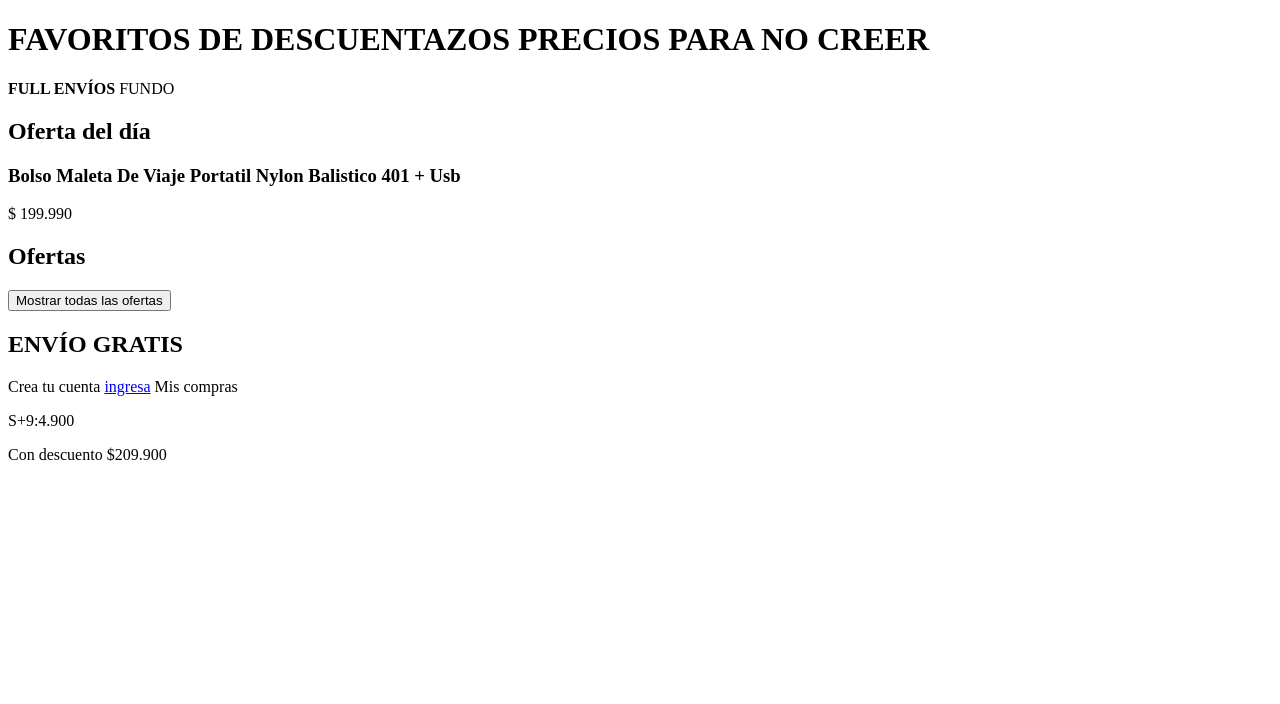
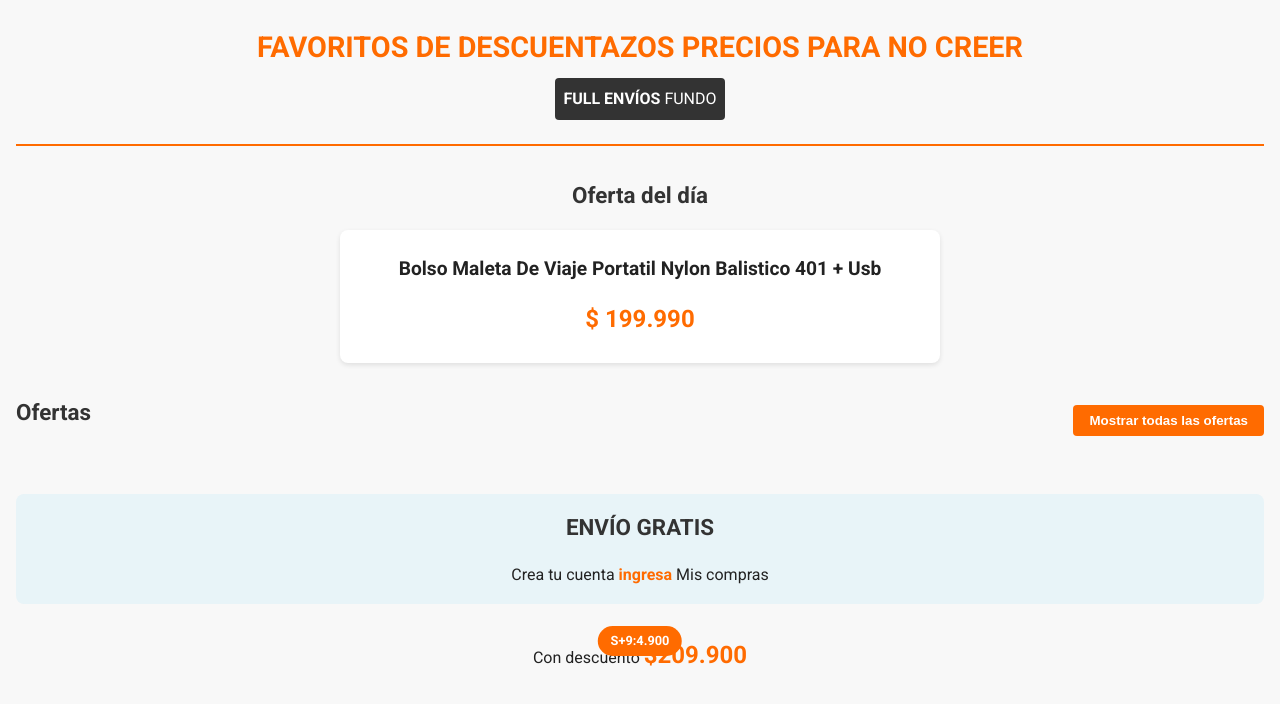
Before and after one commit to CesarFawcett/DesafioHtml2, a plain HTML site: page index.html in a window 1280 px wide. Drawn offline with Linux system fonts and the light colour scheme.

Commit message:
actualizacion

```diff
--- /dev/null
+++ b/css/style.css
@@ -0,0 +1,200 @@
+/* Variables y reset */
+:root {
+    --primary-color: #ff6b00;
+    --secondary-color: #333;
+    --light-color: #f8f8f8;
+    --dark-color: #222;
+    --discount-color: #e63946;
+    --font-main: 'Roboto', sans-serif;
+}
+
+* {
+    margin: 0;
+    padding: 0;
+    box-sizing: border-box;
+}
+
+body {
+    font-family: var(--font-main);
+    line-height: 1.6;
+    color: var(--dark-color);
+    background-color: var(--light-color);
+    padding: 0 1rem;
+}
+
+/* Header styles */
+.main-header {
+    text-align: center;
+    padding: 1.5rem 0;
+    border-bottom: 2px solid var(--primary-color);
+    margin-bottom: 2rem;
+}
+
+.main-title {
+    font-size: 1.8rem;
+    color: var(--primary-color);
+    margin-bottom: 0.5rem;
+}
+
+.shipping-banner {
+    background-color: var(--secondary-color);
+    color: white;
+    padding: 0.5rem;
+    display: inline-block;
+    border-radius: 4px;
+}
+
+/* Section styles */
+.section-title {
+    font-size: 1.4rem;
+    margin-bottom: 1rem;
+    color: var(--secondary-color);
+    text-align: center;
+}
+
+/* Daily offer */
+.daily-offer {
+    margin-bottom: 2rem;
+}
+
+.offer-card {
+    background: white;
+    border-radius: 8px;
+    padding: 1.5rem;
+    box-shadow: 0 2px 5px rgba(0,0,0,0.1);
+    text-align: center;
+    max-width: 600px;
+    margin: 0 auto;
+}
+
+.product-title {
+    font-size: 1.2rem;
+    margin-bottom: 1rem;
+}
+
+.product-price {
+    font-size: 1.5rem;
+    font-weight: bold;
+    color: var(--primary-color);
+}
+
+/* Offers section */
+.section-header {
+    display: flex;
+    justify-content: space-between;
+    align-items: center;
+    margin-bottom: 1rem;
+    flex-wrap: wrap;
+}
+
+.show-all-btn {
+    background-color: var(--primary-color);
+    color: white;
+    border: none;
+    padding: 0.5rem 1rem;
+    border-radius: 4px;
+    cursor: pointer;
+    font-weight: bold;
+    transition: background-color 0.3s;
+}
+
+.show-all-btn:hover {
+    background-color: #e05d00;
+}
+
+.offers-grid {
+    display: grid;
+    grid-template-columns: repeat(auto-fill, minmax(250px, 1fr));
+    gap: 1.5rem;
+    margin-bottom: 2rem;
+}
+
+.offer-item {
+    background: white;
+    border-radius: 8px;
+    padding: 1rem;
+    box-shadow: 0 2px 5px rgba(0,0,0,0.1);
+    transition: transform 0.3s;
+}
+
+.offer-item:hover {
+    transform: translateY(-5px);
+}
+
+.offer-name {
+    font-size: 1rem;
+    margin-bottom: 0.5rem;
+    min-height: 3rem;
+}
+
+.offer-price {
+    font-weight: bold;
+    margin-bottom: 0.3rem;
+}
+
+.offer-discount {
+    color: var(--discount-color);
+    font-size: 0.9rem;
+}
+
+.offer-installments {
+    font-size: 0.8rem;
+    color: #666;
+}
+
+/* Free shipping */
+.free-shipping {
+    text-align: center;
+    margin: 2rem 0;
+    padding: 1rem;
+    background-color: #e8f4f8;
+    border-radius: 8px;
+}
+
+.free-shipping a {
+    color: var(--primary-color);
+    text-decoration: none;
+    font-weight: bold;
+}
+
+/* Special offer */
+.special-offer {
+    text-align: center;
+    margin: 2rem 0;
+    position: relative;
+}
+
+.special-badge {
+    position: absolute;
+    top: -10px;
+    left: 50%;
+    transform: translateX(-50%);
+    background-color: var(--primary-color);
+    color: white;
+    padding: 0.3rem 0.8rem;
+    border-radius: 20px;
+    font-size: 0.8rem;
+    font-weight: bold;
+}
+
+.discounted-price {
+    font-size: 1.5rem;
+    font-weight: bold;
+    color: var(--primary-color);
+}
+
+/* Responsive */
+@media (max-width: 768px) {
+    .main-title {
+        font-size: 1.4rem;
+    }
+
+    .section-header {
+        flex-direction: column;
+        align-items: flex-start;
+    }
+
+    .show-all-btn {
+        margin-top: 0.5rem;
+    }
+}
--- a/index.html
+++ b/index.html
@@ -4,7 +4,7 @@
     <meta charset="UTF-8">
     <meta name="viewport" content="width=device-width, initial-scale=1.0">
     <title>Descuentos Increíbles - Ofertas para no creer</title>
-    <link rel="stylesheet" href="styles/main.css">
+    <link rel="stylesheet" href="css/style.css">
     <link rel="preconnect" href="https://fonts.googleapis.com">
     <link rel="preconnect" href="https://fonts.gstatic.com" crossorigin>
     <link href="https://fonts.googleapis.com/css2?family=Roboto:wght@400;700&display=swap" rel="stylesheet">
@@ -49,6 +49,6 @@
     </section>
 </main>
 
-<script src="scripts/main.js" type="module"></script>
+<script src="js/script.js" type="module"></script>
 </body>
 </html>
```
Also changed, not shown: js/script.js (added).
